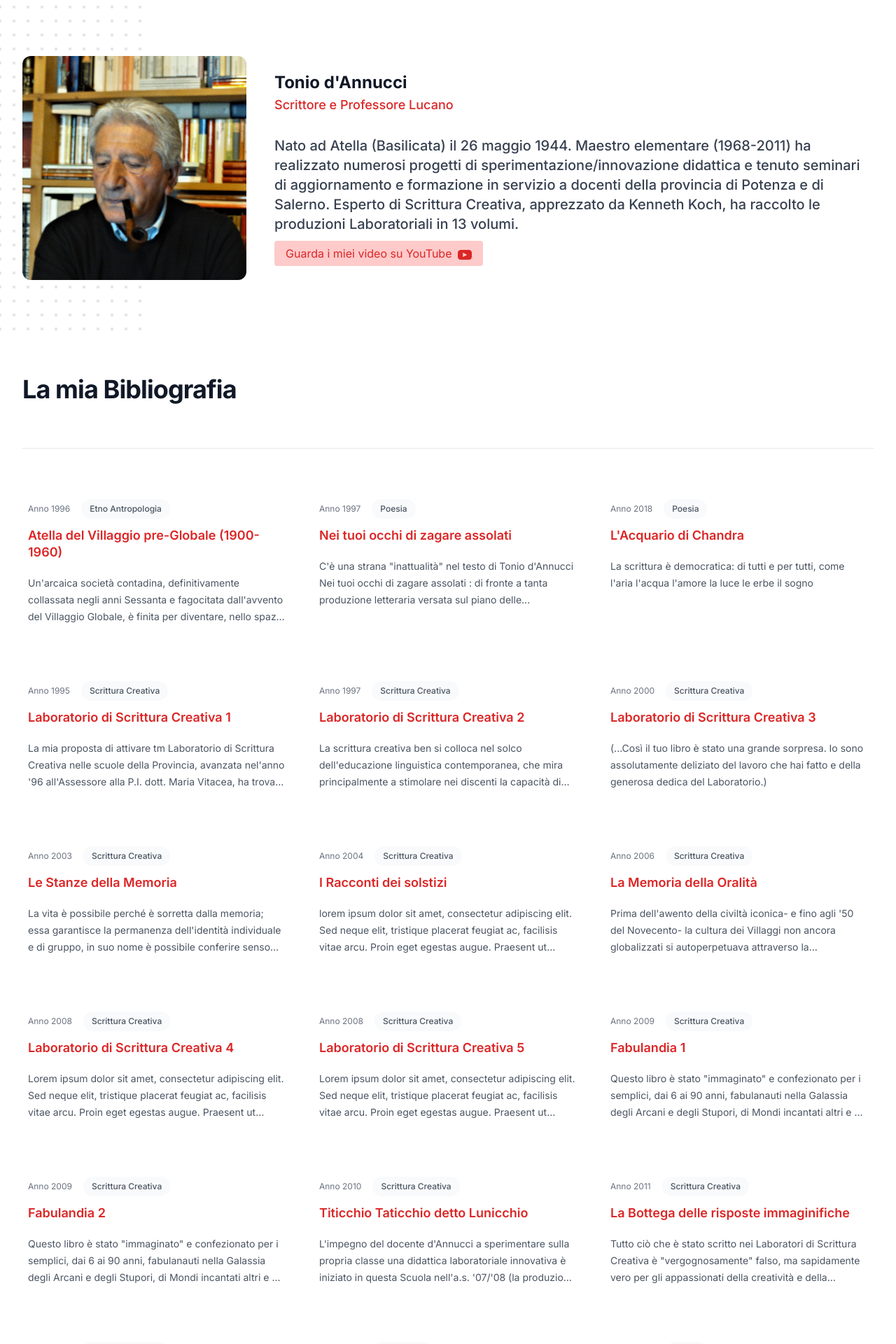
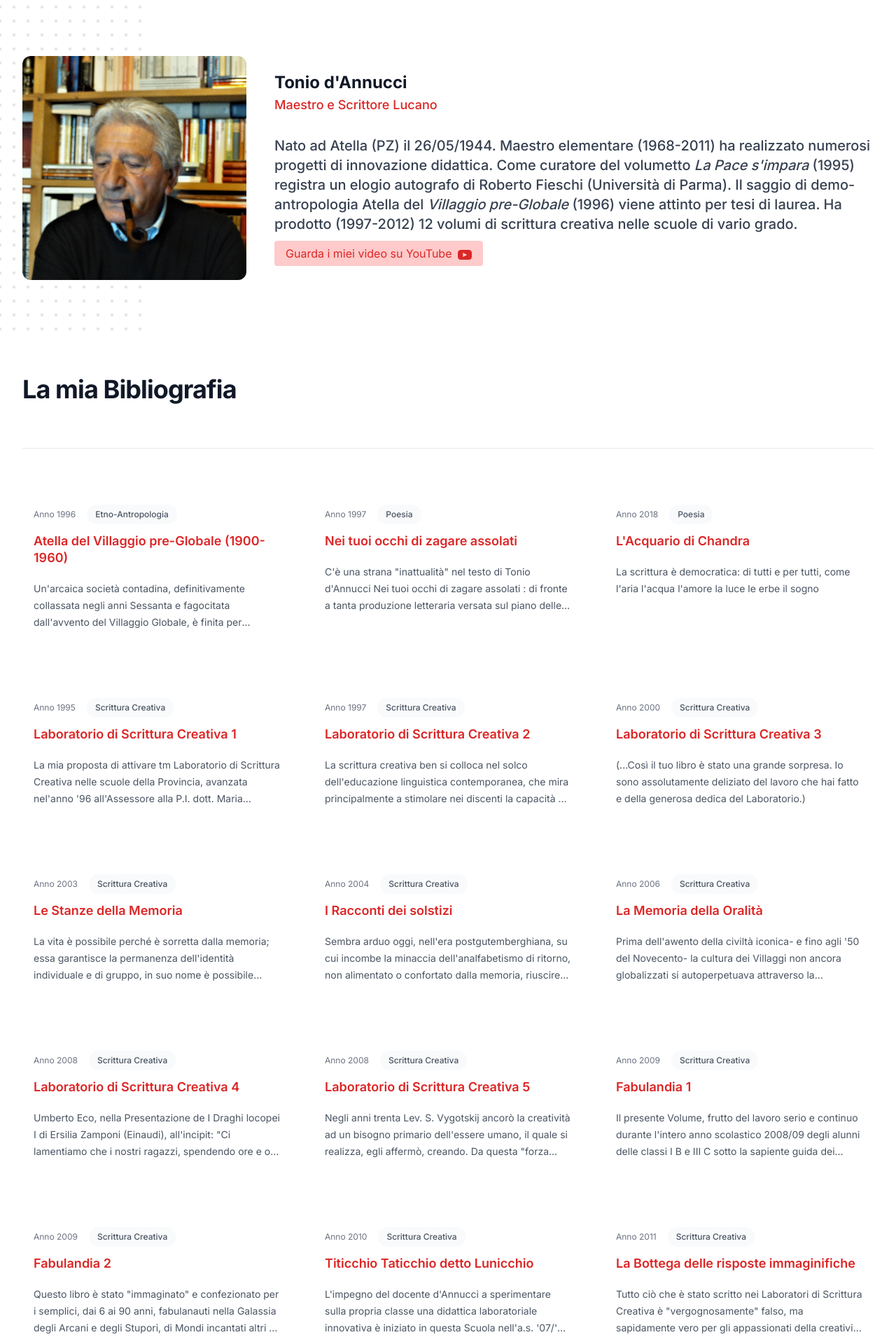
Before and after one commit to tonio-dannucci/tonio-dannucci.github.io, a Next.js app: page / in a window 1280 px wide. Shown: the top 1920 px of the page at 70% size. Built offline with nearby package versions, Linux system fonts and the light colour scheme.

Commit message:
feat: fix and add book

```diff
--- a/src/app/layout.tsx
+++ b/src/app/layout.tsx
@@ -6,13 +6,15 @@ const inter = Inter({ subsets: ["latin"] });
 
 export const metadata: Metadata = {
   title: "Tonio d'Annucci",
-  description: ` Nato ad Atella (Basilicata) il 26 maggio 1944. Maestro
-  elementare (1968-2011) ha realizzato numerosi progetti di
-  sperimentazione/innovazione didattica e tenuto seminari di
-  aggiornamento e formazione in servizio a docenti della
-  provincia di Potenza e di Salerno. Esperto di Scrittura
-  Creativa, apprezzato da Kenneth Koch, ha raccolto le
-  produzioni Laboratoriali in 13 volumi.`,
+  description: `Nato ad Atella (PZ) il 26/05/1944. Maestro elementare
+  (1968-2011) ha realizzato numerosi progetti di innovazione
+  didattica. Come curatore del volumetto
+  La Pace s'impara (1995) registra un elogio
+  autografo di Roberto Fieschi (Università di Parma). Il saggio
+  di demo-antropologia Atella del
+  Villaggio pre-Globale (1996) viene attinto per tesi
+  di laurea. Ha prodotto (1997-2012) 12 volumi di scrittura
+  creativa nelle scuole di vario grado.`,
 };
 
 export default function RootLayout({
--- a/src/components/books.tsx
+++ b/src/components/books.tsx
@@ -6,7 +6,7 @@ const books = [
     editore: "Basiliskos",
     anno: 1996,
     ISBN: "88-8143-007-X",
-    tags: ["Etno Antropologia"],
+    tags: ["Etno-Antropologia"],
     description: `Un'arcaica società contadina, definitivamente collassata negli anni Sessanta e fagocitata dall'avvento del Villaggio Globale, è finita per diventare, nello spazio di pochi decenni, un'Atlantide dimenticata. L'Autore, in questo volume, ha inteso raccogliere gli appunti dei suoi scandagli nel "sommerso". La perlustrazione dei fondali, resi melmosi dal limo dell'oblio e dei conati di rimozione, non sempre è stata agevole; tuttavia dalle reiterate immersioni sono venuti alla luce reperti di notevole interesse demologico e di antropologia culturale. Questi beni "archeologici" riguardano la magia ed il mondo magico popolare, la medicina empirica e la farmacopea tradizionale, la produzione letteraria orale, i rituali e i cerimoniali collettivi, le paure e i tabu, il clero e la religiosità popolare, la gastronomia contadina, l'interpretazione dei sogni, la galassia dei giochi e del tempo libero, la morte ed il pianto rituale, la struttura della società contadina e delle classi sociali.`,
     href: "/books/atella-del-villaggio-preglobale.pdf",
   },
@@ -65,7 +65,8 @@ const books = [
     anno: 2004,
     tags: ["Scrittura Creativa"],
     href: "/books/racconti-dei-solsisti.pdf",
-    description: `lorem ipsum dolor sit amet, consectetur adipiscing elit. Sed neque elit, tristique placerat feugiat ac, facilisis vitae arcu. Proin eget egestas augue. Praesent ut semper libero.`,
+    description:
+      "Sembra arduo oggi, nell'era postgutemberghiana, su cui incombe la minaccia dell'analfabetismo di ritorno, non alimentato o confortato dalla memoria, riuscire a motivare insegnanti ed alunni a dare ed aggiungere valore alla lettura del passato.",
   },
   {
     titolo: "La Memoria della Oralità",
@@ -80,7 +81,7 @@ const books = [
     tags: ["Scrittura Creativa"],
     href: "/books/laboratorio-scrittura-creativa-4.pdf",
     description:
-      "Lorem ipsum dolor sit amet, consectetur adipiscing elit. Sed neque elit, tristique placerat feugiat ac, facilisis vitae arcu. Proin eget egestas augue. Praesent ut semper libero.",
+      'Umberto Eco, nella Presentazione de I Draghi locopei I di Ersilia Zamponi (Einaudi), all\'incipit: "Ci lamentiamo che i nostri ragazzi, spendendo ore e ore alla tv, non siano più capaci di parlare e usare bene la lingua. Basterebbe insegnargli che con la lingua si può giocare, e si divertirebbero persino ad andare a caccia di errori sintattici dei presentatori tv "',
   },
   {
     titolo: "Laboratorio di Scrittura Creativa 5",
@@ -88,14 +89,14 @@ const books = [
     tags: ["Scrittura Creativa"],
     href: "/books/laboratorio-scrittura-creativa-5.pdf",
     description:
-      "Lorem ipsum dolor sit amet, consectetur adipiscing elit. Sed neque elit, tristique placerat feugiat ac, facilisis vitae arcu. Proin eget egestas augue. Praesent ut semper libero.",
+      "Negli anni trenta Lev. S. Vygotskij ancorò la creatività ad un bisogno primario dell'essere umano, il quale si realizza, egli affermò, creando. Da questa \"forza umanizzante dell'Io\" scaturisce il diritto dell'uomo ad essere se stesso:fruitore e produttore di cultura.",
   },
   {
     titolo: "Fabulandia 1",
     anno: 2009,
     tags: ["Scrittura Creativa"],
     href: "/books/fabulandia-1.pdf",
-    description: `Questo libro è stato "immaginato" e confezionato per i semplici, dai 6 ai 90 anni, fabulanauti nella Galassia degli Arcani e degli Stupori, di Mondi incantati altri e di Epoche concluse, dei Portenti e dei Sogni, delle Metafore, dei Miti e dei Simboli, utili contravveleni al disincanto del Reale, strumenti per fronteggiare Quotidianità e Presente ostile.`,
+    description: `Il presente Volume, frutto del lavoro serio e continuo durante l'intero anno scolastico 2008/09 degli alunni delle classi I B e III C sotto la sapiente guida dei docenti d'Annucci e Rosati, si pone sicuramente come grande esempio di didattica attiva e creativa.`,
   },
   {
     titolo: "Fabulandia 2",
@@ -123,7 +124,7 @@ const books = [
     anno: 2012,
     tags: ["Scrittura Creativa"],
     href: `/books/creo-ergo-sum.pdf`,
-    description: `Se volete essere creatii'i, rimanete bambini, con la creatività e la fantasia che contraddistingue i bambini prima che siano de.formati dalla società degli adulti. (Jean Piagct)`,
+    description: `Se volete essere creativi, rimanete bambini, con la creatività e la fantasia che contraddistingue i bambini prima che siano de.formati dalla società degli adulti. (Jean Piaget)`,
   },
   {
     titolo: "Fedora, la donna tradita da un fiore",
@@ -139,6 +140,13 @@ const books = [
     tags: ["Teatro"],
     href: `/books/bianchina.pdf`,
     description: `Uno spaccato di un possibile vissuto, contestualizzato agli anni 40/50 del Novecento. L'esilarante episodio immaginario stigmatizza come il tenace, secolare radicamento della superstizione popolare non arretra neanche di fronte all'evidenza scientifica. Un altro aspetto - sotteso - riguarda il disprezzo e l'irrisione delle classi sociali proletarie da parte della borghesia "del sapere e del potere", nutritasi, per decenni, di ideologia fascista.`,
+  },
+  {
+    titolo: "Affacci sul Novecento",
+    anno: 2023,
+    tags: ["Satira in Vernacolo"],
+    href: `/books/affacci-novecento.pdf`,
+    description: `C’è voluto un secolo intero, il Novecento, per stabilire definitivamente che il dialetto ha la stessa dignità di una lingua, almeno dal punto di vista letterario, anzi è una lingua a tutti gli effetti con le sue regole grammaticali, le sue norme, addirittura con il vanto di essere qualcosa assai più ricercato dell’italiano comune.`,
   },
 ];
 
@@ -157,7 +165,7 @@ export const Books = () => {
             <Link
               href={b.href}
               target="_blank"
-              className="p-2 hover:ring-1 hover:shadow-lg rounded-xl ring-red-500"
+              className="p-4 hover:ring-1 hover:shadow-lg rounded-xl ring-red-300"
               key={b.titolo}
             >
               <article className="flex max-w-xl  flex-col items-start justify-between">
--- a/src/components/tonio.tsx
+++ b/src/components/tonio.tsx
@@ -99,7 +99,7 @@ export const Tonio = () => {
                       Tonio d&apos;Annucci {"     "}
                     </div>
                     <div className="text-lg mt-2 font-medium leading-6 text-red-600">
-                      Scrittore e Professore Lucano
+                      Maestro e Scrittore Lucano
                     </div>
                   </div>
                 </div>
@@ -108,13 +108,15 @@ export const Tonio = () => {
             <blockquote className="relative">
               <div className="text-md leading-2 font-medium text-gray-700 lg:text-xl mt-4">
                 <p>
-                  Nato ad Atella (Basilicata) il 26 maggio 1944. Maestro
-                  elementare (1968-2011) ha realizzato numerosi progetti di
-                  sperimentazione/innovazione didattica e tenuto seminari di
-                  aggiornamento e formazione in servizio a docenti della
-                  provincia di Potenza e di Salerno. Esperto di Scrittura
-                  Creativa, apprezzato da Kenneth Koch, ha raccolto le
-                  produzioni Laboratoriali in 13 volumi.
+                  Nato ad Atella (PZ) il 26/05/1944. Maestro elementare
+                  (1968-2011) ha realizzato numerosi progetti di innovazione
+                  didattica. Come curatore del volumetto{" "}
+                  <em>La Pace s&apos;impara</em> (1995) registra un elogio
+                  autografo di Roberto Fieschi (Università di Parma). Il saggio
+                  di demo-antropologia Atella del
+                  <em> Villaggio pre-Globale</em> (1996) viene attinto per tesi
+                  di laurea. Ha prodotto (1997-2012) 12 volumi di scrittura
+                  creativa nelle scuole di vario grado.
                 </p>
               </div>
               <YoutubeLink />
```
Also changed, not shown: 1 other file (tests, documents, lock files or other folders).
